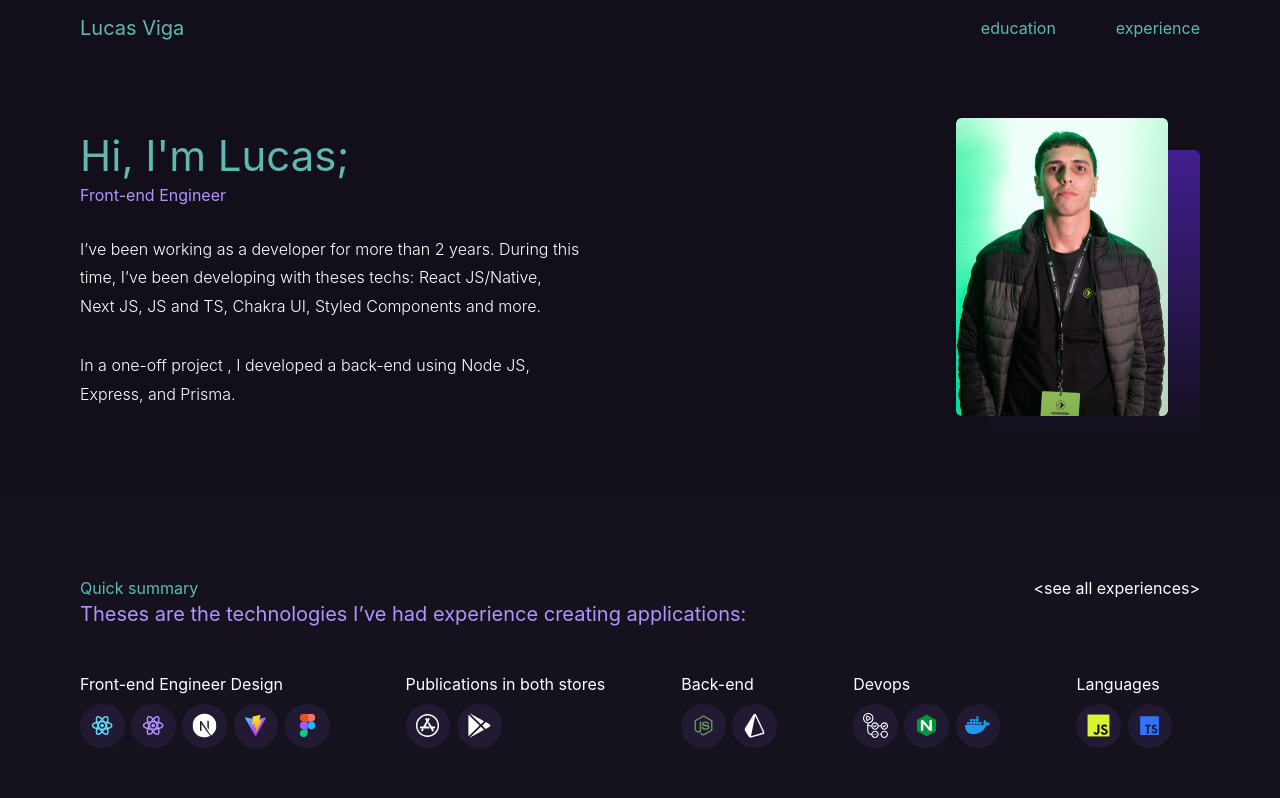
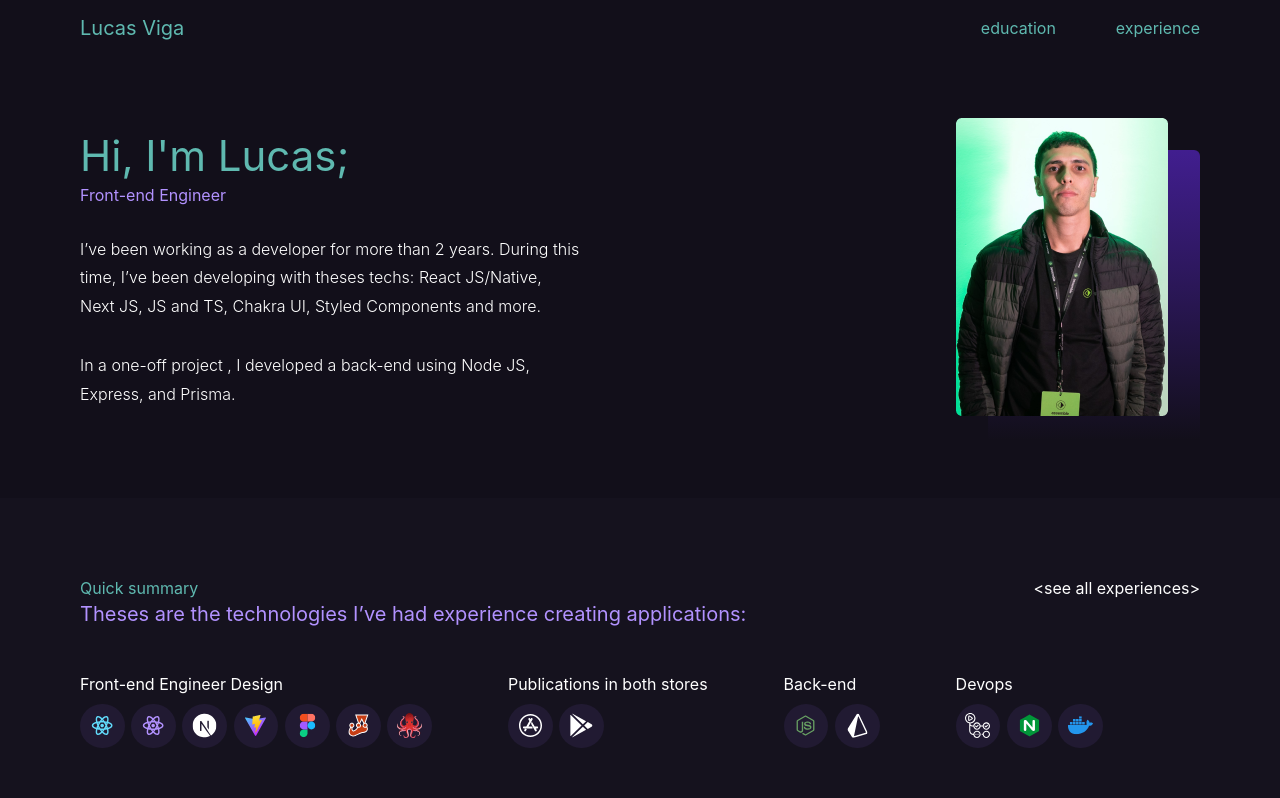
Before and after one commit to lucasviga/vigads.com.br, a Next.js app: page / in a window 1280 px wide. Shown: the top 798 px of the page. Built offline with nearby package versions, Linux system fonts and the light colour scheme.

Commit message:
chore: add jest and testing-library icon, add new techs

```diff
--- a/src/data/techs.ts
+++ b/src/data/techs.ts
@@ -22,6 +22,14 @@ export const experiences = [
       {
         id: 5,
         url: '/images/techs/figma.svg'
+      },
+      {
+        id: 6,
+        url: '/images/techs/jest.svg'
+      },
+      {
+        id: 7,
+        url: '/images/techs/testing-library.svg'
       }
     ]
   },
```
Also changed, not shown: public/images/techs/jest.svg (added), public/images/techs/testing-library.svg (added).
